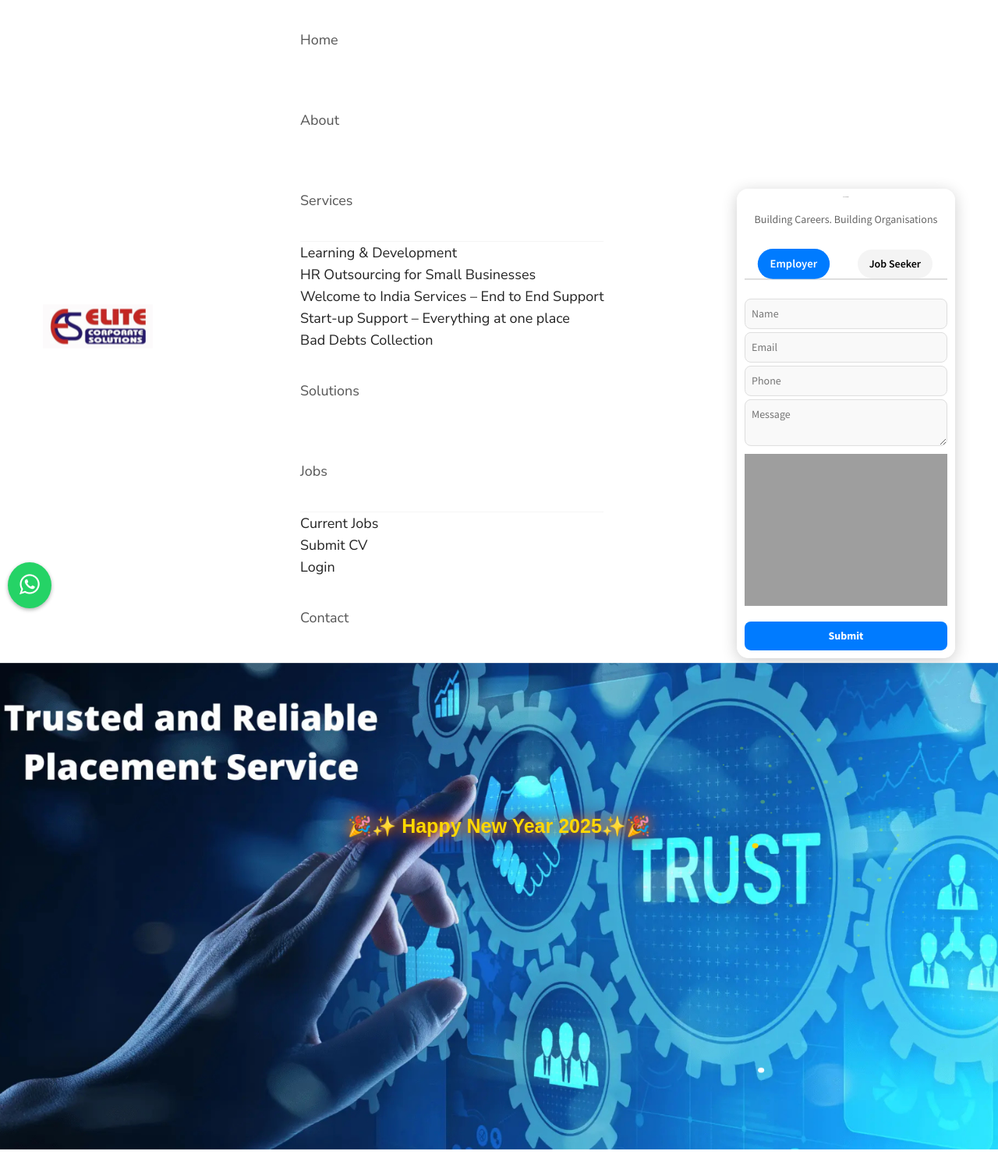
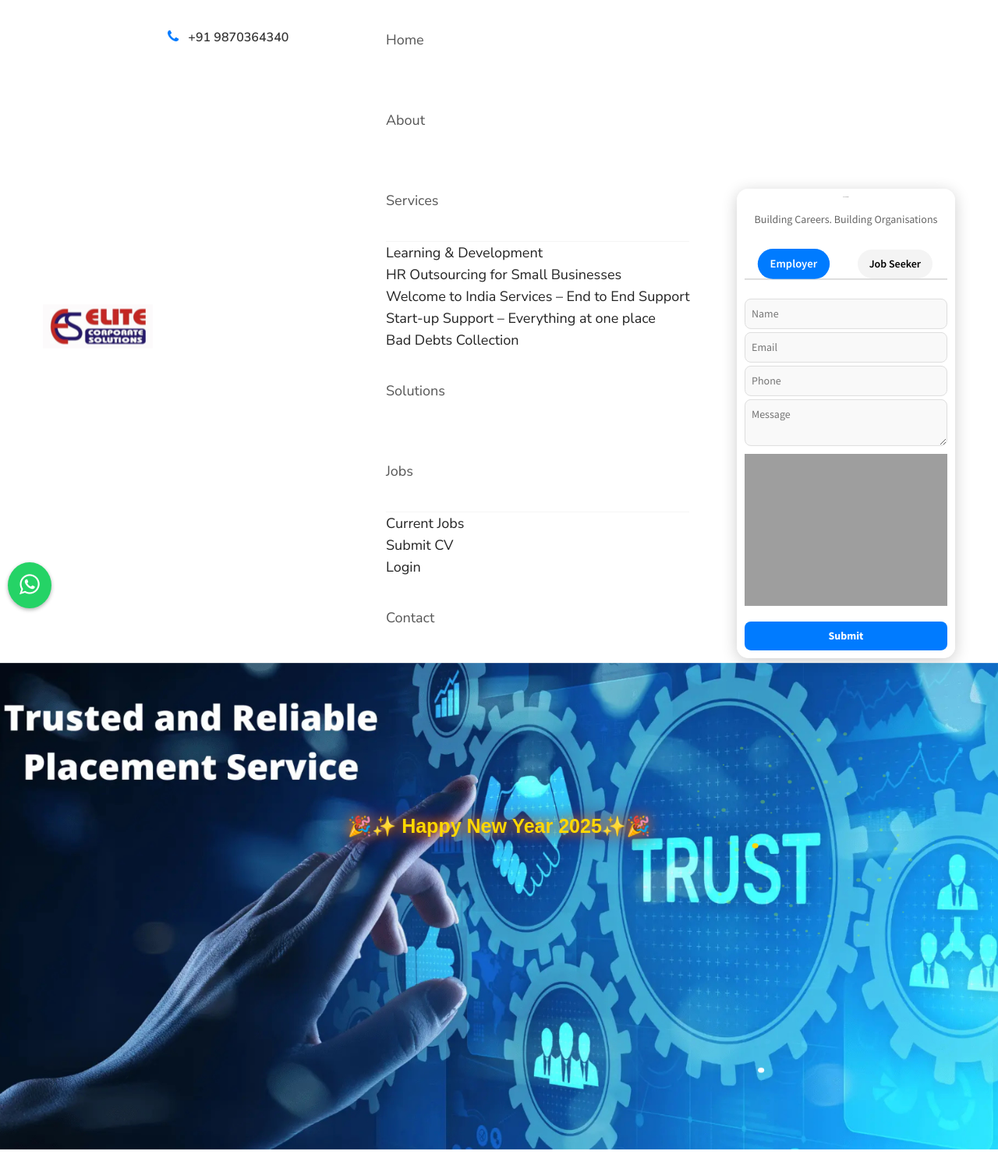
Before and after one commit to ankit-kumar-guptaa/elite-new, a PHP site: page /index.php in a window 1280 px wide. Shown: the top 1499 px of the page at 78% size. Run offline with PHP 8.4, Linux system fonts and the light colour scheme; some libraries are stand-ins or nearby versions; grey boxes are pictures that could not be loaded.

Commit message:
Refactor header.php to improve structure and add mobile number display. Updated CSS for mobile number styling and adjusted padding in theme menu wrapper for better layout. These changes enhance user accessibility and overall design consistency.

```diff
--- a/css/style.css
+++ b/css/style.css
@@ -356,7 +356,7 @@ body .theme-button-one:hover {background:#000f32; }
 .header-two #mega-menu-holder>ul> li> a:before,
 .header-two #mega-menu-holder li .sub-toggle {line-height: 97px;}
 .header-two #mega-menu-holder li>ul.dropdown li:first-child {border-top:1px solid rgba(0,0,0,0.04);}
-.header-two .theme-menu-wrapper .bg-wrapper {position: relative;padding-left: 330px;}
+.header-two .theme-menu-wrapper .bg-wrapper {position: relative;padding-left: 440px;}
 .header-two .theme-menu-wrapper .bg-wrapper .logo {
   position: absolute;
   left:0;
@@ -2212,3 +2212,35 @@ body .theme-button-one:hover {background:#000f32; }
 .captcha-input {
   flex: 1;
 }
+
+
+
+
+
+
+/* Mobile Number Styling */
+.mobile-number {
+  margin-left: -280px;
+  display: flex;
+  align-items: center;
+  font-size: 16px;
+  font-weight: 600;
+  top: 5%;
+  justify-content: center;
+  margin-top: 36px;
+}
+
+.mobile-number a {
+  text-decoration: none;
+  color: #333; /* Default text color */
+}
+
+.mobile-number a:hover {
+  color: #007bff; /* Hover color */
+}
+
+.mobile-number i {
+  margin-right: 8px; /* Space between icon and text */
+  color: #007bff; /* Icon color */
+  font-size: 18px;
+}
--- a/include/header.php
+++ b/include/header.php
@@ -9,13 +9,13 @@
 // Check if the function is already defined before declaring it
 if (!function_exists('isActive')) {
 	// Function to check if the current page is active
-    function isActive($page) {
+	function isActive($page)
+	{
 		$currentUri = $_SERVER['REQUEST_URI'];
 		return $currentUri === $page ? 'active' : '';
 	}
 }
 ?>
-
 
 
 
@@ -33,6 +33,12 @@ if (!function_exists('isActive')) {
 		<div class="container">
 			<div class="bg-wrapper clearfix">
 				<div class="logo float-left"><a href="/"><img src="images/logo/logo.png" alt=""></a></div>
+				 <!-- Mobile Number -->
+				 <div class="mobile-number float-left">
+        <a href="tel:+919870364340">
+          <i class="fa fa-phone" aria-hidden="true"></i> +91 9870364340
+        </a>
+      </div>
 				<!-- ============== Menu Warpper ================ -->
 				<div class="menu-wrapper float-left">
 					<nav id="mega-menu-holder" class="clearfix">
@@ -51,9 +57,12 @@ if (!function_exists('isActive')) {
 							<li class="<?php echo isActive('/solutions'); ?>"><a href="/solutions">Solutions</a></li>
 							<li class="<?php echo isActive('/jobs'); ?>"><a href="/jobs">Jobs</a>
 								<ul class="dropdown">
-									        	<li><a href="https://jobs.elitecorporatesolutions.com/jobseeker/currentjobs">Current Jobs</a></li>
-									        	<li><a href="https://jobs.elitecorporatesolutions.com/jobseeker/register">Submit CV</a></li>
-									        	<li><a href="https://jobs.elitecorporatesolutions.com/jobseeker/login">Login</a></li>
+									<li><a href="https://jobs.elitecorporatesolutions.com/jobseeker/currentjobs">Current
+											Jobs</a></li>
+									<li><a href="https://jobs.elitecorporatesolutions.com/jobseeker/register">Submit
+											CV</a></li>
+									<li><a href="https://jobs.elitecorporatesolutions.com/jobseeker/login">Login</a>
+									</li>
 								</ul>
 							</li>
 							<li class="<?php echo isActive('/contact'); ?>"><a href="/contact">Contact</a></li>
@@ -62,12 +71,16 @@ if (!function_exists('isActive')) {
 				</div> <!-- /.menu-wrapper -->
 				<div class="right-widget float-right">
 					<ul>
+
+
+
 						<!-- <li class="cart-icon">
 										   <a href="#"><i class="flaticon-tool"></i> <span>2</span></a>
 									   </li> -->
 						<li class="search-option">
 							<div class="dropdown">
-					   						<button type="button" class="dropdown-toggle" data-toggle="dropdown"><i class="fa fa-sarch" aria-hidden="true"></i></button>
+								<button type="button" class="dropdown-toggle" data-toggle="dropdown"><i
+										class="fa fa-sarch" aria-hidden="true"></i></button>
 								<!-- <form action="#" class="dropdown-menu">
 												<input type="text" Placeholder="Enter Your Search">
 												<button><i class="fa fa-search"></i></button>
```
Lines whose indentation alone changed are shown as unchanged.
